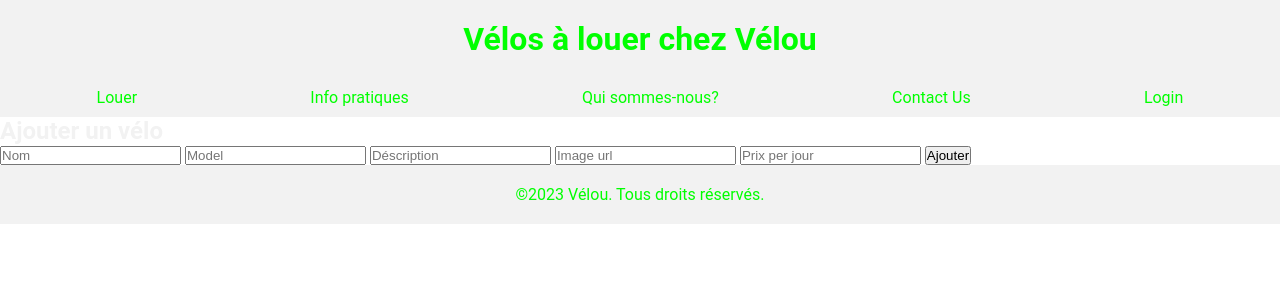
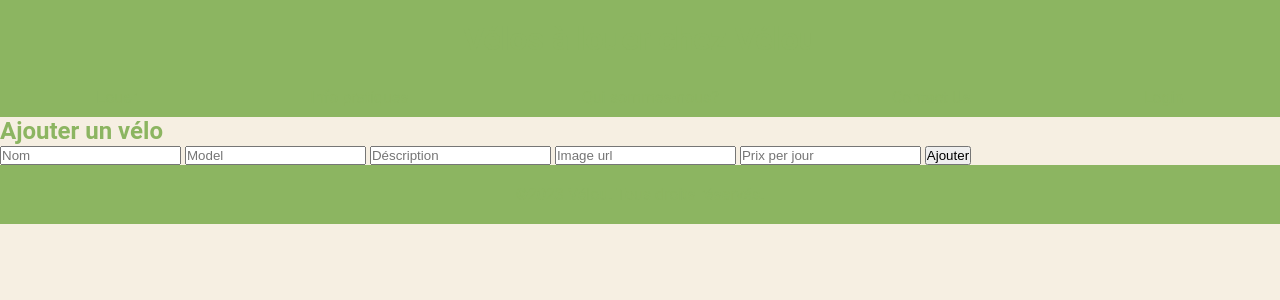
Before and after one commit to aivlis-code/Velou, a PHP site: page /Ajouter.php in a window 1280 px wide. Shown: the top 300 px of the page. Run offline with PHP 8.4, Linux system fonts and the light colour scheme.

Commit message:
Update stylevelou.css

```diff
--- a/stylevelou.css
+++ b/stylevelou.css
@@ -1,7 +1,7 @@
 :root {
-    --primary-color: #f2f2f2; /* Gris clair */
-    --secondary-color: #fff; /* Blanc */
-    --highlight-color: #0f0; /* Vert */
+    --primary-color: #8CB561; /* Vert */
+    --secondary-color: #F6EFE2; /* Beige */
+    --highlight-color: #0000000; /* Noir */
     --font-family: 'Roboto', sans-serif;
 }
 
```
